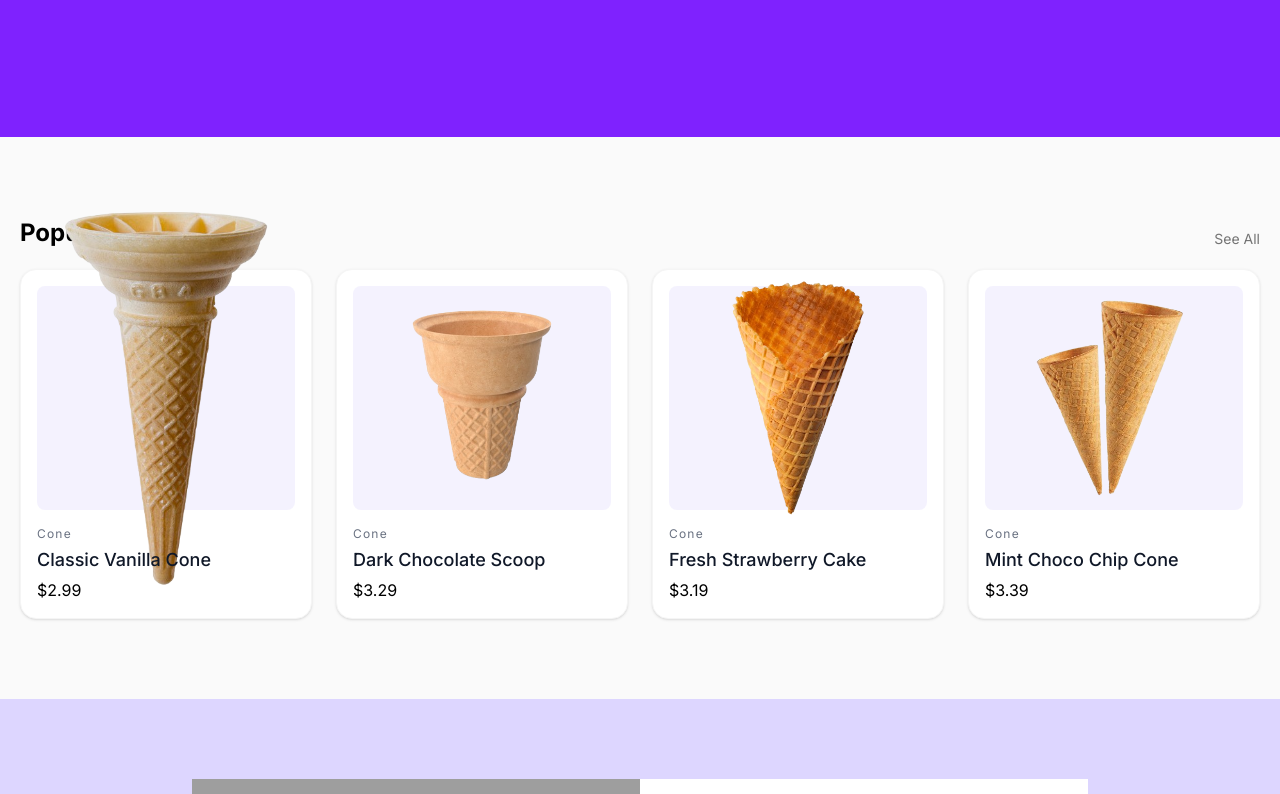
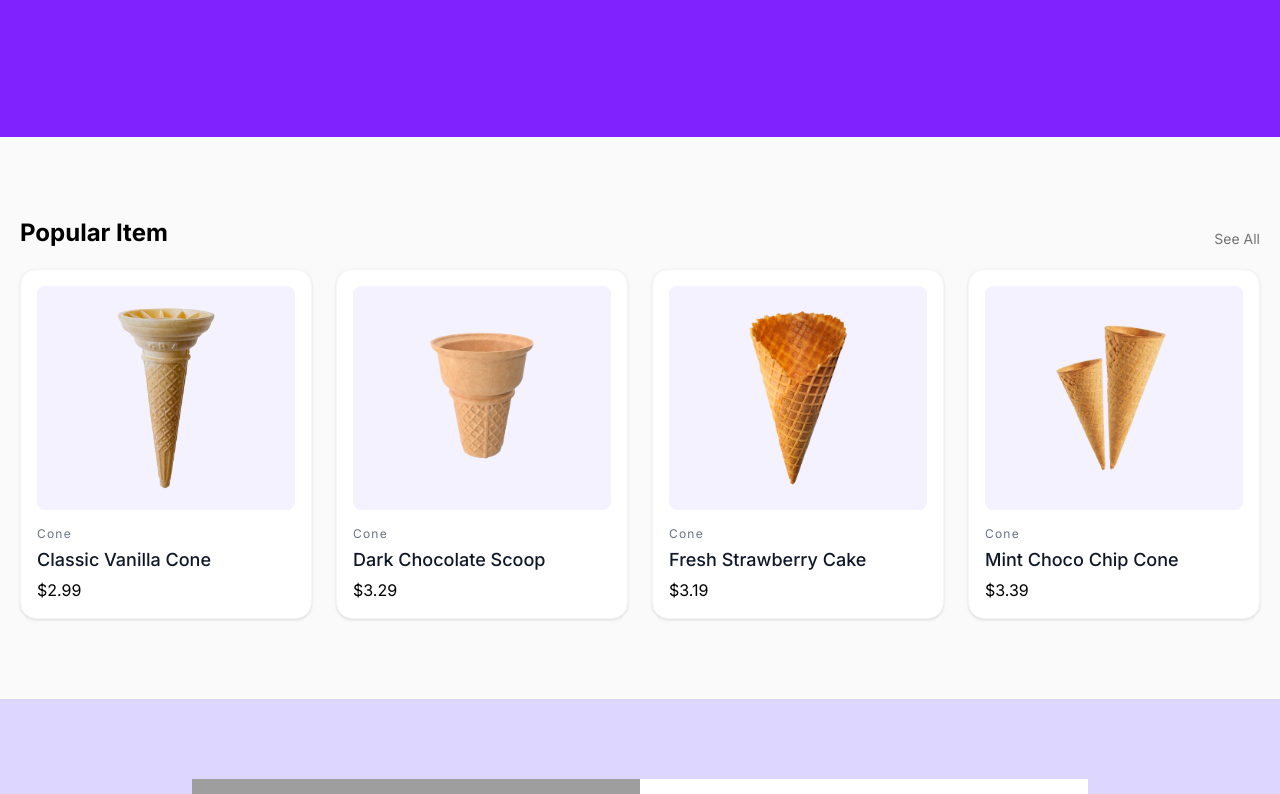
Before and after one commit to chanpreetsembhi/icecone, a Vue app: page / in a window 1280 px wide. Shown: the part 596-1390 px from the top of the page. Built offline with nearby package versions, Linux system fonts and the light colour scheme; grey boxes are pictures that could not be loaded; the HTML template or start-up script is replaced by a standard one.

Commit message:
improve card img

```diff
--- a/src/components/Card.vue
+++ b/src/components/Card.vue
@@ -10,13 +10,13 @@ defineProps<{
 }>();
 </script>
 <template>
-    <RouterLink :to="`/product/${id}`" class="bg-white p-4 shadow-sm rounded-2xl border border-neutral-100">
-        <div class="bg-violet-100/60 h-56 rounded-lg grid place-content-center">
-            <img :alt="title" class="mx-auto" :src="img">
+    <RouterLink :to="`/product/${id}`" class="bg-white p-4 shadow-sm rounded-2xl border border-neutral-100 block">
+        <div class="bg-violet-100/60 h-56 rounded-lg grid place-content-center p-6 overflow-hidden">
+            <img :alt="title" :src="img" class="mx-auto object-contain max-h-48 max-w-full">
         </div>
         <div class="mt-4">
-            <h3 class="text-gray-500 text-xs tracking-widest title-font mb-1">{{ category }}</h3>
-            <h2 class="text-gray-900 title-font text-lg font-medium">{{ title }}</h2>
+            <h3 class="text-gray-500 text-xs tracking-widest mb-1">{{ category }}</h3>
+            <h2 class="text-gray-900 text-lg font-medium line-clamp-2">{{ title }}</h2>
             <p class="mt-1">${{ price }}</p>
         </div>
     </RouterLink>
```
